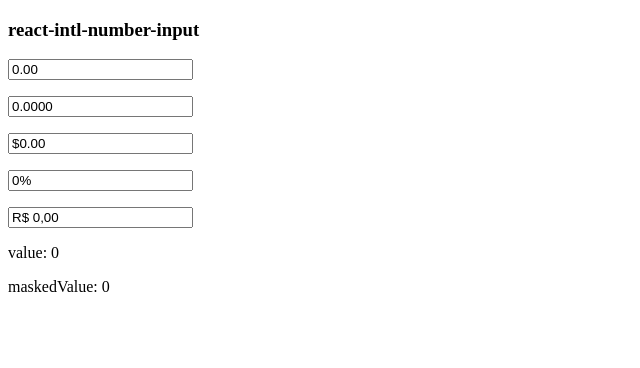
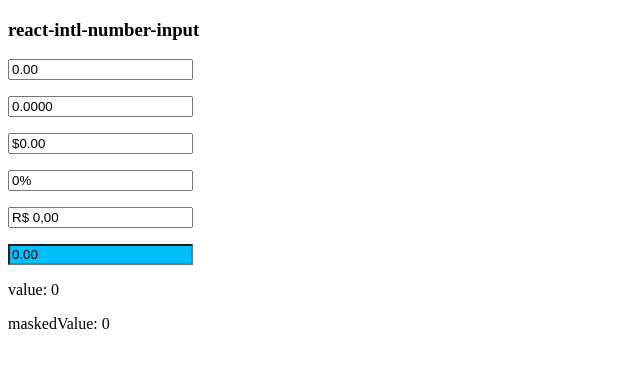
Before and after one commit to nandorip/react-intl-number-input, a React app: page / in a window 1280 px wide. Shown: the top 368 px of the page, without its empty margins (0-640 px from the left). Built offline with nearby package versions, Linux system fonts and the light colour scheme.

Commit message:
feat: add hoc to render any custom component Preferably the component must have an input, but props will have `value` that can be used to show the formatted value.

```diff
--- a/example/index.js
+++ b/example/index.js
@@ -55,6 +55,11 @@
           />
         </p>
         <p>
+          <IntlNumberInput value={this.state.value} onChange={this.handleChange}   >
+            {props => <CustomInput {...props} />}
+          </IntlNumberInput>
+        </p>
+        <p>
           value: {this.state.value}
         </p>
         <p>
@@ -65,4 +70,10 @@
   }
 }
 
+function CustomInput (props) {
+  return (
+    <input style={{ background: 'deepskyblue' }} {...props} />
+  )
+}
+
 render(<App />, document.getElementById("root"));
--- a/src/index.jsx
+++ b/src/index.jsx
@@ -91,11 +91,22 @@
     delete customProps.autoFocus;
     delete customProps.value;
     delete customProps.onChange;
+    delete customProps.children;
 
     return customProps;
   }
 
   render() {
+
+    if (this.props.children && typeof(this.props.children) === 'function'){
+      return this.props.children({
+        value: this.state.maskedValue,
+        disabled: this.props.disabled,
+        onChange: e => this.handleChange(e),
+        ...this.customProps(),
+      });
+    }
+
     return (
       <input
         value={this.state.maskedValue}
@@ -115,6 +126,7 @@
   value: PropTypes.oneOfType([PropTypes.number, PropTypes.string]),
   disabled: PropTypes.bool,
   onChange: PropTypes.func,
+  children: PropTypes.func,
 };
 
 IntlNumberInput.defaultProps = {
```
Also changed, not shown: 1 other file (tests, documents, lock files or other folders).
